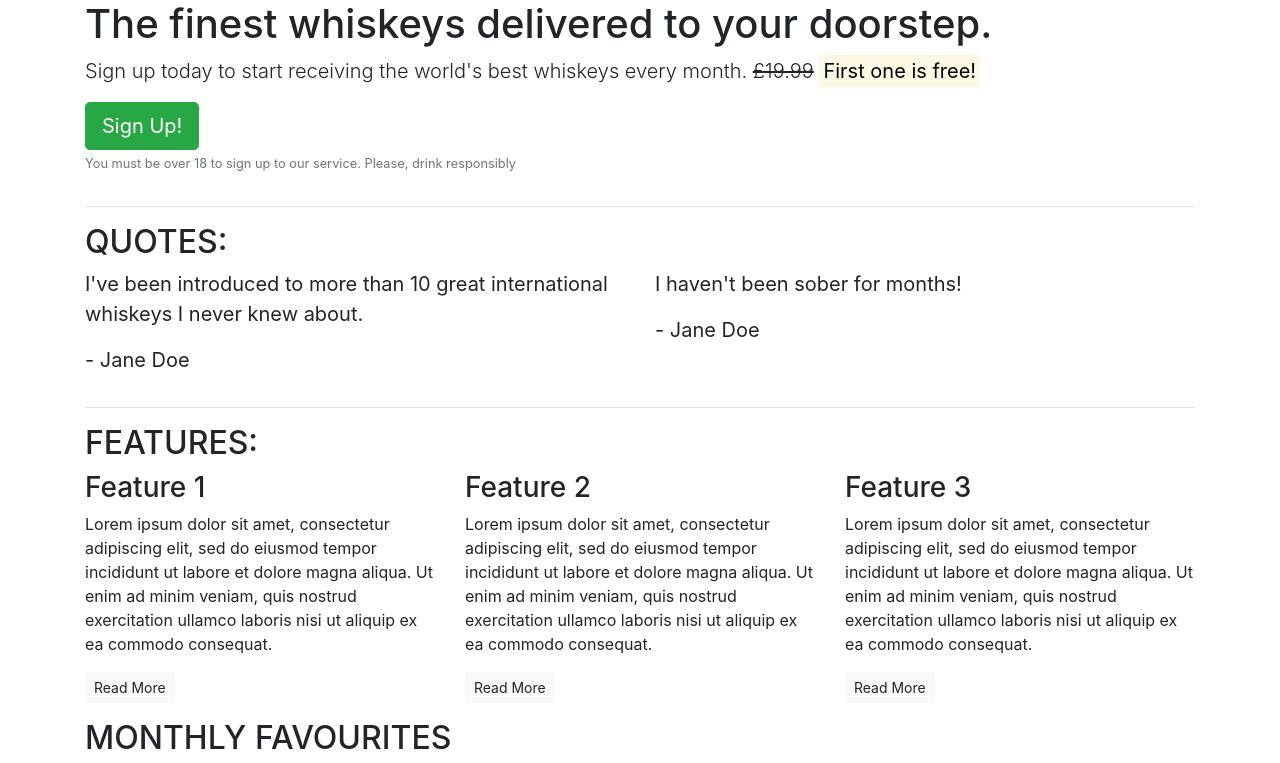
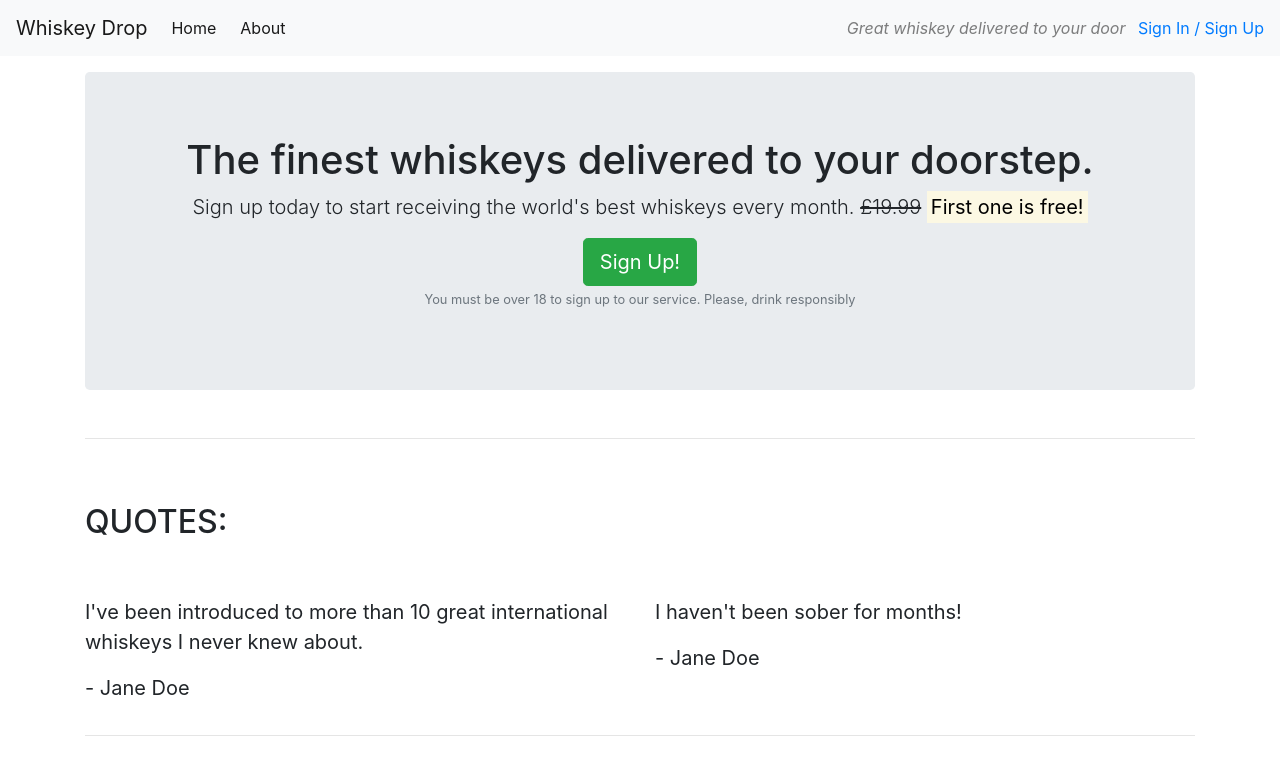
Before and after one commit to AjDawson88/bootstrapbasics, a plain HTML site: page index.html in a window 1280 px wide. Shown: the top 763 px of the page. Drawn offline with nearby package versions, Linux system fonts and the light colour scheme.

Commit message:
Added NavBar and jumbotron

```diff
--- a/index.html
+++ b/index.html
@@ -5,22 +5,33 @@
     <meta name="viewport" content="width=device-width, initial-scale=1.0" />
     <title>Whiskey Drop | Taste a new whiskey every month</title>
 
-    <link
-      rel="stylesheet"
-      href="https://maxcdn.bootstrapcdn.com/bootstrap/4.1.3/css/bootstrap.min.css"
-    />
+    <link rel="stylesheet" href="https://maxcdn.bootstrapcdn.com/bootstrap/4.1.3/css/bootstrap.min.css"/>
   </head>
 
   <body>
-    <article class="container">
+  <nav class="navbar navbar-light bg-light navbar-expand-sm">
+      <a href="/" class="navbar-brand">Whiskey Drop</a>
+      <ul class="navbar-nav mr-auto">
+         <li class="active nav-item mr-2"><a class="nav-link" href="/">Home</a></li>
+         <li class="active nav-item mr-2"><a class="nav-link" href="/about">About</a></li>
+         <li class="active nav-item mr-2 d-clock d-sm-none"><a class="nav-link" href="/login">Sign In / Sign Up</a></li>
+      </ul>
+      <div class="d-none d-md-block">
+      <p class="navbar-text my-auto mr-2"><i>Great whiskey delivered to your door</i></p>
+      <a href="/login">Sign In / Sign Up</a>
+      </div>
+  </nav>
+    <article class="container mt-3">
       <!-- Callout -->
       <div class="row">
         <div class="col-12">
-          <section class="callout">
+          <section class="callout jumbotron text-center">
             <h1>The finest whiskeys delivered to your doorstep.</h1>
             <p class="lead">
               Sign up today to start receiving the world's best whiskeys every
-              month. <s>£19.99</s>
+              month.
+                <s class="d-none d-sm-inline">£19.99</s>
+                <span class="d-inline d-sm-none"><br></span>
               <strong><mark>First one is free!</mark></strong>
             </p>
             <button class="btn btn-success btn-lg">Sign Up!</button>
@@ -39,7 +50,7 @@
       <!-- Quotes -->
       <section class="quotes">
         <div class="row">
-          <div class="col-12 col-md-6">
+          <div class="col-12 my-5">
             <h2 class="text-uppercase">Quotes:</h2>
           </div>
         </div>
@@ -67,7 +78,7 @@
       <!-- Features -->
       <section class="features">
         <div class="row">
-          <div class="col-12">
+          <div class="col-12 my-5">
             <h2 class="text-uppercase">Features:</h2>
           </div>
         </div>
```
